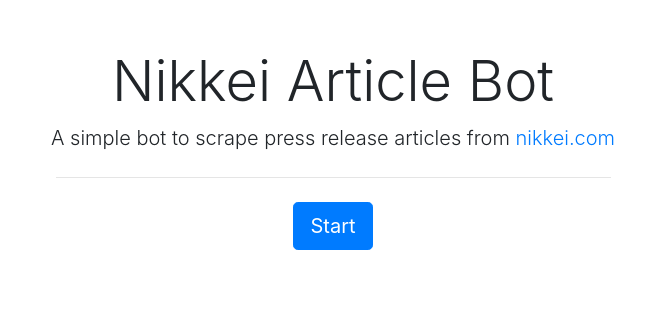
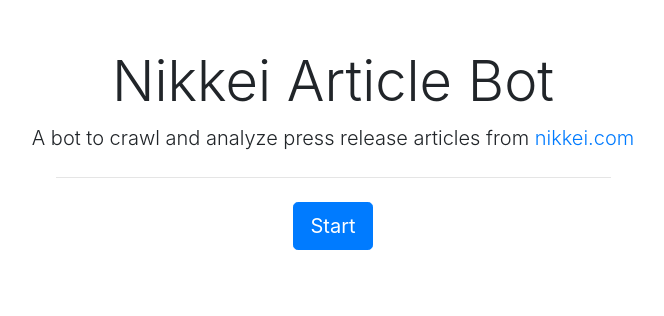
Before and after one commit to silviaclaire/nikkei-article-bot, a Flask app: page / in a window 1280 px wide. Shown: the part 56-372 px from the top of the page, without its empty margins (307-971 px from the left). Run offline with Flask 2, Linux system fonts and the light colour scheme; parts of the project's set-up code (start-up, migrations or seed data) failed here and were passed over; some libraries are stand-ins or nearby versions.

Commit message:
resolve #27: fix/index_intro (#28)

```diff
--- a/app/templates/index.html
+++ b/app/templates/index.html
@@ -20,7 +20,8 @@
 <div class="text-center">
     <h1 class="display-4">Nikkei Article Bot</h1>
     <p class="lead">
-        A simple bot to scrape press release articles from <a href="https://www.nikkei.com/pressrelease/">nikkei.com</a>
+        A bot to crawl and analyze press release articles from
+        <a href="https://www.nikkei.com/pressrelease/" target=”_blank”>nikkei.com</a>
     </p>
     <hr class="my-4" width="50%">
     <a class="btn btn-primary btn-lg" href="/settings" role="button">Start</a>
```
